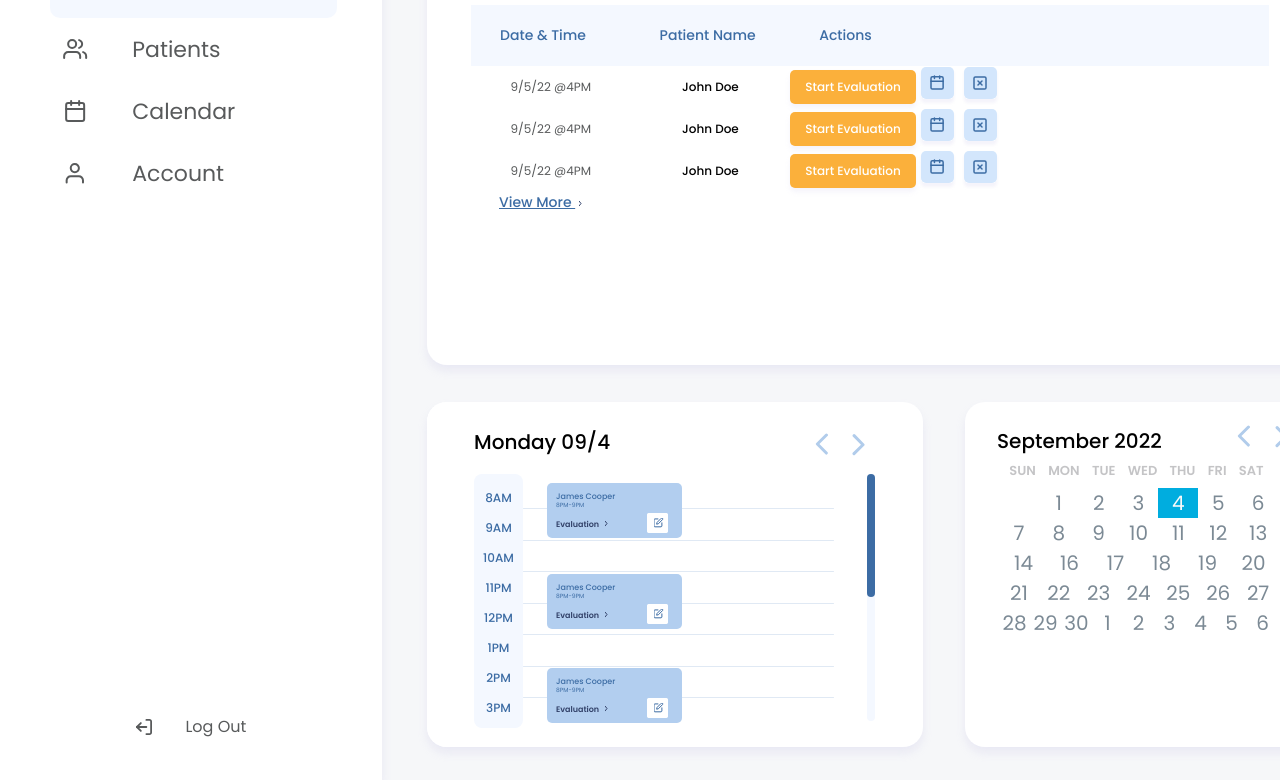
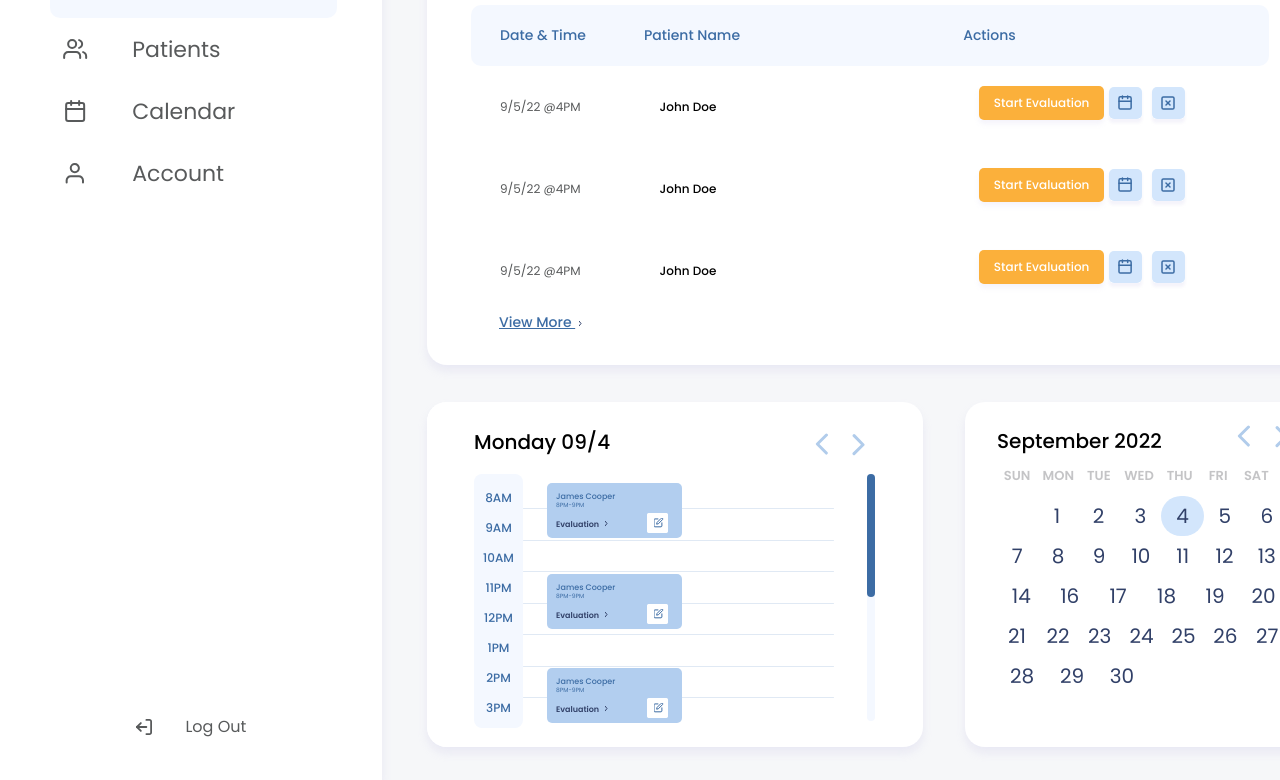
Before and after one commit to litvinovajann/dashboard-main, a plain HTML site: page index.html in a window 1280 px wide. Shown: the part 270-1050 px from the top of the page. Drawn offline with Linux system fonts and the light colour scheme.

Commit message:
first desktop version

```diff
--- a/index.html
+++ b/index.html
@@ -114,8 +114,8 @@
                             </div>
                             <table>
                                 <thead class="upcoming-appointments-table-head">
-                                    <td style="width:20%">Date & Time</td>
-                                    <td style="width:20%">Patient Name</td>
+                                    <td>Date & Time</td>
+                                    <td>Patient Name</td>
                                     <td>Actions</td>
                                 </thead>
                                 <tbody>
@@ -524,7 +524,7 @@
                                                 <td>SAT</td>
                                             </tr>
                                         </thead>
-                                        <tbody class="day-digit">
+                                        <tbody>
                                             <tr>
                                                 <td> </td>
                                                 <td>1</td>
@@ -586,7 +586,7 @@
                                 Appointment requests
                             </div>
                             <div class="appointment-requests-block">
-                                <table style="width: 100%;">
+                                <table>
                                     <thead>
                                         <tr>
                                             <td>Patient
--- a/styles.css
+++ b/styles.css
@@ -211,15 +211,20 @@
     font-weight: 500;
     font-size: 14px;
     display: flex;
+    border-radius: 10px;
 }
 
 .upcoming-appointments-table-head td {
     padding: 20px 29px;
 }
 
+.upcoming-appointments-table-head td:nth-child(2) {
+    width: 40%;
+}
+
 .upcoming-appointments-actions {
     display: flex;
-    align-items: center;
+    align-items: flex-start;
 }
 
 .upcoming-appointments-actions p {
@@ -239,7 +244,6 @@ font-size: 12px;
 font-weight: 400;
 line-height: 18px;
 letter-spacing: 0%;
-text-align: center;
 width: 20%;
 }
 
@@ -249,8 +253,7 @@ font-size: 12px;
 font-weight: 500;
 line-height: 18px;
 letter-spacing: 0%;
-text-align: center;
-width: 20%;
+width: 40%;
 }
 
 .upcoming-appointments tbody {
@@ -264,6 +267,9 @@ width: 20%;
    align-items: center;
 }
 
+.upcoming-appointments tbody td {
+    padding: 20px 29px;
+}
 
 .view-more {
 color: rgb(60, 108, 164);
@@ -348,7 +354,6 @@ margin-left: 28px;
 
 .appointment-requests-block thead {
     border-radius: 10px;
-    background: rgb(244, 248, 255);
     color: rgb(60, 108, 164);
     font-family: Poppins;
     font-size: 14px;
@@ -356,6 +361,10 @@ margin-left: 28px;
     line-height: 21px;
     letter-spacing: 0%;
     text-align: left;
+    border-radius: 10px;
+    width: 427px;
+    border-radius: 10px;
+    background: rgb(244, 248, 255);
 }
 
 .appointment-requests-block__name {
@@ -627,7 +636,25 @@ text-align: left;
     line-height: 30px;
     text-align: left;
     margin: 23px 32px;
+}
 
+.calendar-month-container tr {
+    display: block;
+    text-align: center;
+}
+.calendar-month-container td {
+    width: 50px;
+    height: 40px;
+}
+
+.calendar-month-container tbody td {
+    color: rgb(49, 64, 104);
+font-family: Poppins;
+font-size: 20px;
+font-weight: 400;
+line-height: 30px;
+letter-spacing: 0px;
+text-align: center;
 }
 
 .calendar-month-header-block {
@@ -653,32 +680,9 @@ text-align: left;
 
 .calendar-month tbody td:hover {
     border: 2px solid #00addf;
+    border-radius: 50%;
 }
 
-.day-digit {
-    border: 2px solid transparent;
-    border-radius: 50%;
-    display: inline-block;
-    text-align: center;
-    width: 32.95px;
-    font-size: 20px;
-    font-weight: 400;
-    line-height: 30px;
-    color: #314068;
-}
-
-.day-digit tr {
-    display: flex;
-    justify-content: space-evenly;
-    align-items: center;
-    width: 279px;
-}
-
-.day-digit td {
-    display: flex;
-    width: 43px;
-    place-content: center;
-}
 
 .day-of-week {
     color: #3C3C434D;
@@ -697,6 +701,8 @@ text-align: left;
 .calendar-month .event {
     cursor: pointer;
     position: relative;
+    border-radius: 22px;
+background: rgb(211, 230, 252);
 }
 
 
```
